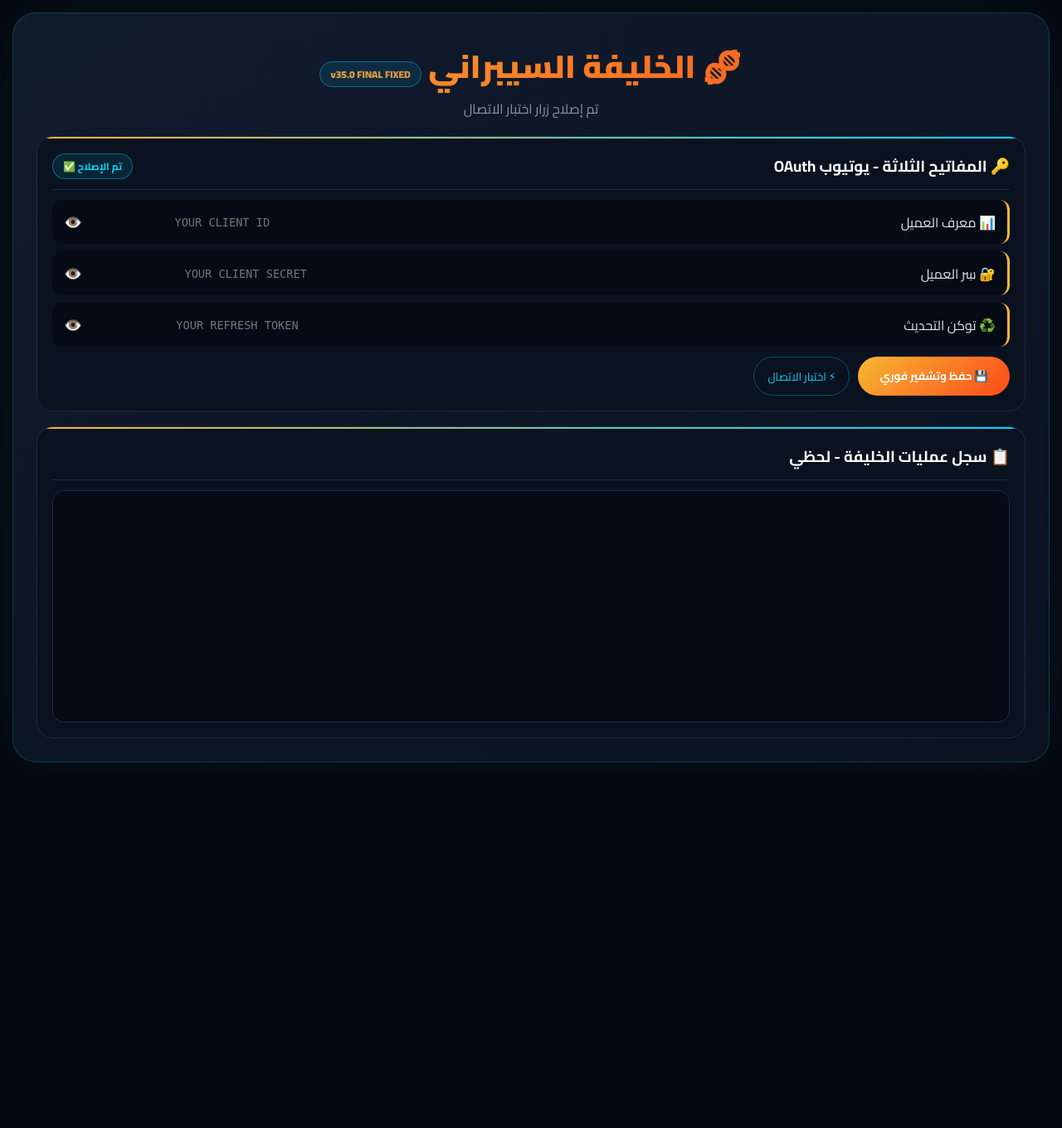
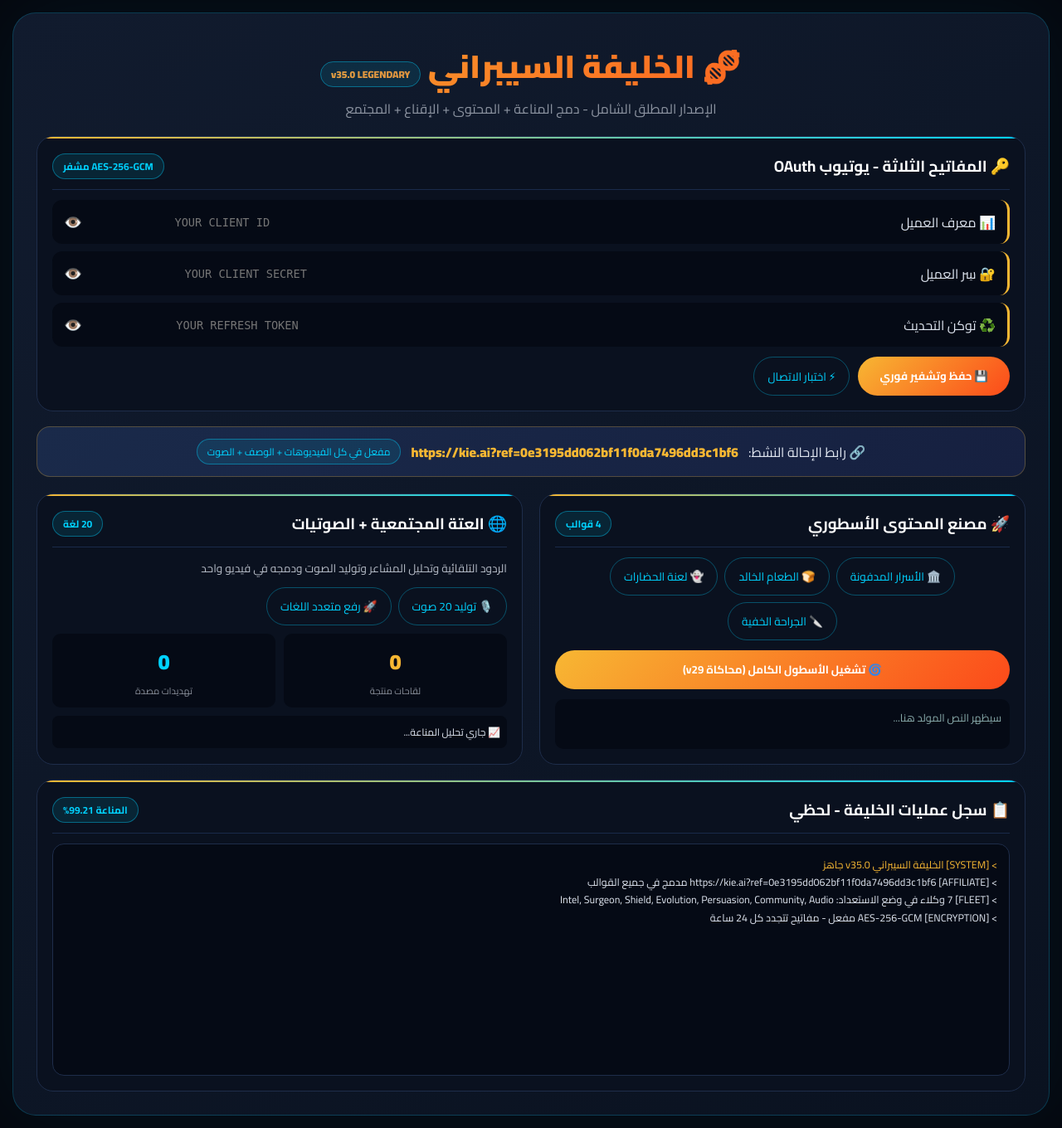
Before and after one commit to Adam18691/cyber-caliph-elite, a Flask app: page / in a window 1280 px wide. Shown: the whole page at 83% size. Before the commit the page ends 919 px from the top, so only its background shows below. Run offline with Flask 3, Linux system fonts and the light colour scheme; some libraries are stand-ins or nearby versions.

Commit message:
index.html

```diff
--- a/templates/index.html
+++ b/templates/index.html
@@ -3,7 +3,7 @@
 <head>
     <meta charset="UTF-8">
     <meta name="viewport" content="width=device-width, initial-scale=1.0">
-    <title>🧬 الخليفة السيبراني v35.0 FINAL FIXED</title>
+    <title>🧬 الخليفة السيبراني v35.0</title>
     <script src="https://cdn.socket.io/4.5.0/socket.io.min.js"></script>
     <link href="https://fonts.googleapis.com/css2?family=Cairo:wght@400;700;900&display=swap" rel="stylesheet">
     <style>
@@ -21,8 +21,11 @@
         .key-row input{background:transparent;border:none;color:#a0b4c8;direction:ltr;width:68%;font-family:monospace;font-size:.85rem}
         .key-row input:focus{outline:none;color:#fff}
         .btn-icon{background:none;border:none;color:#7b8ba3;cursor:pointer;font-size:1.1rem}
-        .btn-primary{background:linear-gradient(135deg,#f7b733,#fc4a1a);border:none;color:#fff;padding:11px 26px;border-radius:40px;font-weight:700;cursor:pointer}
-        .btn-secondary{background:transparent;border:1px solid #00d2ff55;color:#00d2ff;padding:9px 16px;border-radius:40px;cursor:pointer;font-size:.85rem}
+        .btn-icon:hover{color:#00d2ff}
+        .btn-primary{background:linear-gradient(135deg,#f7b733,#fc4a1a);border:none;color:#fff;padding:11px 26px;border-radius:40px;font-weight:700;cursor:pointer;transition:.3s}
+        .btn-primary:hover{transform:translateY(-2px);box-shadow:0 8px 30px #f7b73355}
+        .btn-secondary{background:transparent;border:1px solid #00d2ff55;color:#00d2ff;padding:9px 16px;border-radius:40px;cursor:pointer;transition:.3s;font-size:.85rem}
+        .btn-secondary:hover{background:#00d2ff11;border-color:#00d2ff;color:#fff}
         .log-area{background:#050a15;padding:14px;border-radius:14px;height:280px;overflow-y:auto;font-family:monospace;font-size:.78rem;border:1px solid #1e2d4a;line-height:1.7}
         .affiliate-box{background:linear-gradient(135deg,#1a2a4a,#162040);border:1px solid #f7b73344;border-radius:16px;padding:14px;margin-top:18px;text-align:center;display:flex;justify-content:center;align-items:center;gap:12px;flex-wrap:wrap}
         .affiliate-box a{color:#f7b733;text-decoration:none;font-weight:800;direction:ltr}
@@ -33,10 +36,11 @@
 </head>
 <body>
 <div class="container">
-    <h1>🧬 الخليفة السيبراني <span class="badge">v35.0 FINAL FIXED</span></h1>
-    <p class="subtitle">تم إصلاح زرار اختبار الاتصال</p>
+    <h1>🧬 الخليفة السيبراني <span class="badge">v35.0 LEGENDARY</span></h1>
+    <p class="subtitle">الإصدار المطلق الشامل - دمج المناعة + المحتوى + الإقناع + المجتمع</p>
+
     <div class="card">
-        <h3>🔑 المفاتيح الثلاثة - يوتيوب OAuth <span class="badge">تم الإصلاح ✅</span></h3>
+        <h3>🔑 المفاتيح الثلاثة - يوتيوب OAuth <span class="badge">AES-256-GCM مشفر</span></h3>
         <div class="key-row"><span>📊 معرف العميل</span><input type="password" id="client_id" placeholder="YOUR_CLIENT_ID"><button class="btn-icon" onclick="toggleKey('client_id')">👁️</button></div>
         <div class="key-row"><span>🔐 سِر العميل</span><input type="password" id="client_secret" placeholder="YOUR_CLIENT_SECRET"><button class="btn-icon" onclick="toggleKey('client_secret')">👁️</button></div>
         <div class="key-row"><span>♻️ توكن التحديث</span><input type="password" id="refresh_token" placeholder="YOUR_REFRESH_TOKEN"><button class="btn-icon" onclick="toggleKey('refresh_token')">👁️</button></div>
@@ -45,13 +49,54 @@
             <button class="btn-secondary" onclick="testConnection()">⚡ اختبار الاتصال</button>
         </div>
     </div>
+
+    <div class="affiliate-box">
+        <span>🔗 رابط الإحالة النشط:</span>
+        <a href="{{ affiliate }}" target="_blank">{{ affiliate }}</a>
+        <span class="badge">مفعل في كل الفيديوهات + الوصف + الصوت</span>
+    </div>
+
+    <div class="grid-2">
+        <div class="card">
+            <h3>🚀 مصنع المحتوى الأسطوري <span class="badge">4 قوالب</span></h3>
+            <div class="flex">
+                <button class="btn-secondary" onclick="generateVideo('الأسرار المدفونة')">🏛️ الأسرار المدفونة</button>
+                <button class="btn-secondary" onclick="generateVideo('الطعام الخالد')">🍞 الطعام الخالد</button>
+                <button class="btn-secondary" onclick="generateVideo('لعنة الحضارات')">👻 لعنة الحضارات</button>
+                <button class="btn-secondary" onclick="generateVideo('الجراحة الخفية')">🔪 الجراحة الخفية</button>
+            </div>
+            <button class="btn-primary" onclick="runSimulation()" style="width:100%;margin-top:12px;">🌀 تشغيل الأسطول الكامل (محاكاة v29)</button>
+            <div id="scriptPreview" style="margin-top:12px;background:#050a15;padding:10px;border-radius:10px;font-size:.8rem;min-height:60px;color:#8aa;">سيظهر النص المولد هنا...</div>
+        </div>
+        <div class="card">
+            <h3>🌐 العتة المجتمعية + الصوتيات <span class="badge">20 لغة</span></h3>
+            <p style="font-size:.85rem;opacity:.8">الردود التلقائية وتحليل المشاعر وتوليد الصوت ودمجه في فيديو واحد</p>
+            <div style="margin-top:10px;display:flex;gap:8px;flex-wrap:wrap;">
+                <button class="btn-secondary" onclick="generateAudios()">🎙️ توليد 20 صوت</button>
+                <button class="btn-secondary" onclick="uploadMultilingual()">🚀 رفع متعدد اللغات</button>
+            </div>
+            <div style="margin-top:10px;display:grid;grid-template-columns:1fr 1fr;gap:10px;">
+                <div style="background:#050a15;padding:10px;border-radius:10px;text-align:center"><div class="stat" id="vaccineCount">0</div><div style="font-size:.7rem;opacity:.6">لقاحات منتجة</div></div>
+                <div style="background:#050a15;padding:10px;border-radius:10px;text-align:center"><div class="stat" id="threatCount" style="color:#00d2ff">0</div><div style="font-size:.7rem;opacity:.6">تهديدات مصدة</div></div>
+            </div>
+            <div style="margin-top:10px;font-size:.75rem;background:#050a15;padding:8px;border-radius:8px">📈 <span id="evolutionInsight">جاري تحليل المناعة...</span></div>
+        </div>
+    </div>
+
     <div class="card" style="margin-top:18px;">
-        <h3>📋 سجل عمليات الخليفة - لحظي</h3>
-        <div class="log-area" id="logArea"></div>
+        <h3>📋 سجل عمليات الخليفة - لحظي <span class="badge" id="immunityBadge">المناعة 99.21%</span></h3>
+        <div class="log-area" id="logArea">
+            <div style="color:#f7b733">> [SYSTEM] الخليفة السيبراني v35.0 جاهز</div>
+            <div>> [AFFILIATE] {{ affiliate }} مدمج في جميع القوالب</div>
+            <div>> [FLEET] 7 وكلاء في وضع الاستعداد: Intel, Surgeon, Shield, Evolution, Persuasion, Community, Audio</div>
+            <div>> [ENCRYPTION] AES-256-GCM مفعل - مفاتيح تتجدد كل 24 ساعة</div>
+        </div>
     </div>
 </div>
+
 <script>
     const socket = io();
+    let immunity = 99.21;
     socket.on('log', data=>{
         const log = document.getElementById('logArea');
         const div = document.createElement('div');
@@ -59,19 +104,47 @@
         if(data.highlight) div.style.color = '#f7b733';
         log.appendChild(div);
         log.scrollTop = log.scrollHeight;
+        if(data.msg.includes('لقاح')){ immunity = Math.min(99.99, immunity+0.07); document.getElementById('immunityBadge').innerText = `المناعة ${immunity.toFixed(2)}%`; }
     });
+    socket.on('update_stats', data=>{
+        document.getElementById('vaccineCount').innerText = data.vaccine_count||0;
+        document.getElementById('threatCount').innerText = data.threat_count||0;
+        document.getElementById('evolutionInsight').innerText = data.evolution||'...';
+    });
+    socket.on('keys_saved', ()=> addLog('✅ تم حفظ المفاتيح بنجاح', true));
+    socket.on('video_ready', data=>{ document.getElementById('scriptPreview').innerText = data.script; });
+    socket.on('audios_ready', data=> addLog(`✅ توليد ${data.count} مسار صوتي اكتمل`, true));
     function toggleKey(id){ const el=document.getElementById(id); el.type = el.type==='password'?'text':'password'; }
     function addLog(msg,hl){ const log=document.getElementById('logArea'); const d=document.createElement('div'); d.textContent=`[${new Date().toLocaleTimeString()}] ${msg}`; if(hl) d.style.color='#f7b733'; log.appendChild(d); log.scrollTop=log.scrollHeight; }
-    function saveKeys(){ socket.emit('save_keys',{client_id:document.getElementById('client_id').value, client_secret:document.getElementById('client_secret').value, refresh_token:document.getElementById('refresh_token').value}); }
+    function saveKeys(){
+        const data = {
+            client_id: document.getElementById('client_id').value.trim(),
+            client_secret: document.getElementById('client_secret').value.trim(),
+            refresh_token: document.getElementById('refresh_token').value.trim()
+        };
+        if(!data.client_id || !data.client_secret || !data.refresh_token){
+            addLog('❌ اكتب المفاتيح الثلاثة الأول!', true);
+            return;
+        }
+        socket.emit('save_keys', data);
+        addLog('🔐 جاري تشفير وحفظ المفاتيح الثلاثة...', true);
+    }
     function testConnection(){
-        const cid = document.getElementById('client_id').value.trim();
-        const cs = document.getElementById('client_secret').value.trim();
-        const rt = document.getElementById('refresh_token').value.trim();
-        if(!cid || !cs || !rt){ addLog('❌ املأ الثلاث خانات!',true); alert('املأ الثلاث خانات!'); return; }
-        addLog('⚡ إرسال المفاتيح للاختبار...',true);
-        socket.emit('test_connection',{client_id: cid, client_secret: cs, refresh_token: rt});
+        const data = {
+            client_id: document.getElementById('client_id').value.trim(),
+            client_secret: document.getElementById('client_secret').value.trim(),
+            refresh_token: document.getElementById('refresh_token').value.trim()
+        };
+        if(!data.client_id || !data.client_secret || !data.refresh_token){
+            addLog('❌ اكتب المفاتيح الثلاثة الأول!', true);
+            return;
+        }
+        socket.emit('test_connection', data);
+        addLog('⚡ إرسال المفاتيح للاختبار...', true);
     }
     function generateVideo(t){ socket.emit('generate_video',{template:t}); }
+    function generateAudios(){ socket.emit('generate_audios',{text:document.getElementById('scriptPreview').innerText || 'نص تجريبي'}); }
+    function uploadMultilingual(){ socket.emit('upload_multilingual'); }
     function runSimulation(){ socket.emit('run_simulation'); }
 </script>
 </body>
```
